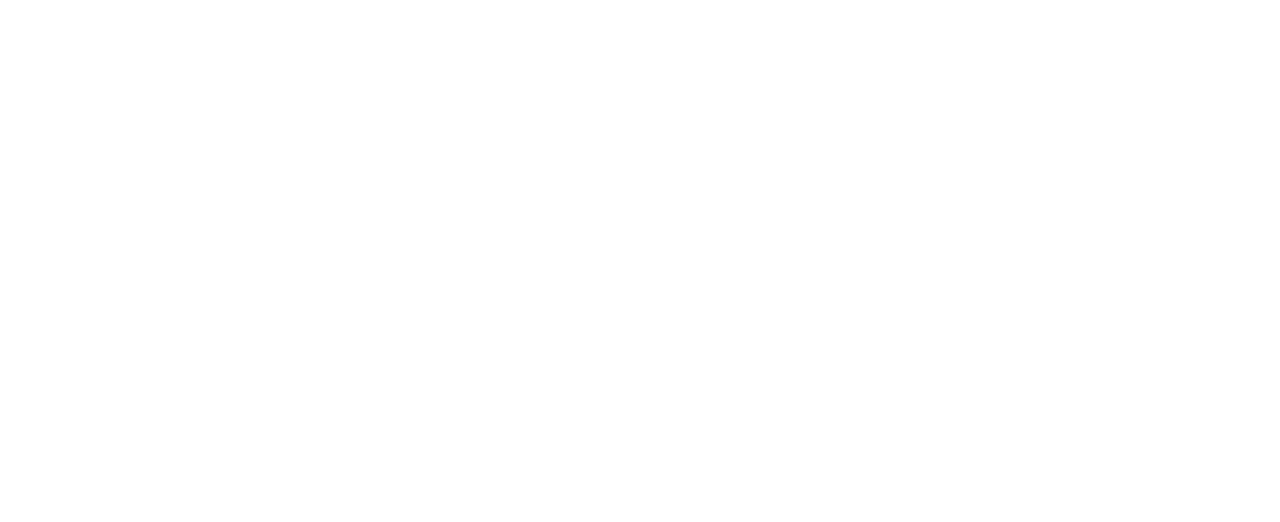
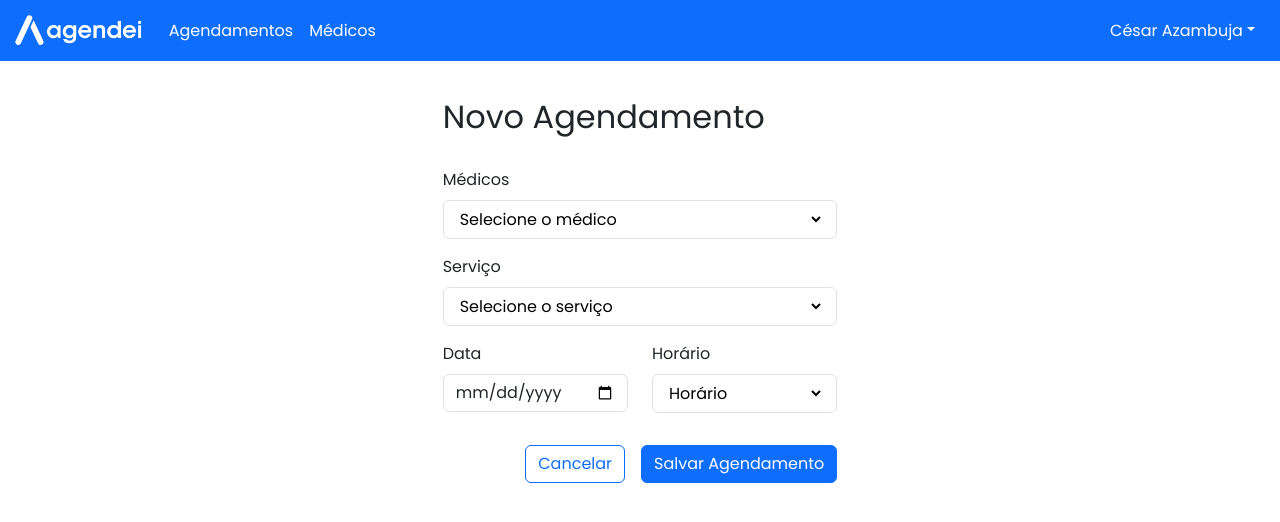
Before and after one commit to CesarAzambuja/agendei-web, a React (Vite) app: page /appointments/add in a window 1280 px wide. Before the commit this address had no page. Shown: the top 522 px of the page. Built offline with nearby package versions, Linux system fonts and the light colour scheme.

Commit message:
Create page for add and edit appointment

```diff
--- a/src/navegation.jsx
+++ b/src/navegation.jsx
@@ -2,6 +2,7 @@
 import Login from './pages/login/login';
 import Register from "./pages/register/register";
 import Appointments from './pages/appointments/appointments';
+import AppointmentAdd from "./pages/appointment-add/appointment-add";
 
 function Navegation(){
 
@@ -10,6 +11,8 @@
         <Route path ="/" element={<Login/>}/>
         <Route path ="/register" element={<Register/>}/>
         <Route path ="/appointments" element={<Appointments/>}/>
+        <Route path ="/appointments/add" element={<AppointmentAdd/>}/>
+        <Route path ="/appointments/edit/:id_appointment" element={<AppointmentAdd/>}/>
     </Routes>
     </BrowserRouter>
 
--- /dev/null
+++ b/src/pages/appointment-add/appointment-add.jsx
@@ -0,0 +1,91 @@
+
+import Navbar from './../../components/navibar/navbar';
+import { doctors, doctors_services } from '../../constants/data'
+import { Link, useParams } from 'react-router-dom';
+
+
+function AppointmentAdd(){
+
+    const {id_appointment} = useParams()
+
+    return<>
+    <Navbar />
+
+    <div className='container-fluid mt-page'>
+        <div className='row col-lg-4 offset-lg-4'>
+            <div className='col-12 mt-2'>
+               <h2>
+               {
+                id_appointment > 0 ? "Editar Agendamento" : "Novo Agendamento"
+               }
+               </h2>
+            </div>
+            <div className='col-12 mt-4'>
+                <label htmlFor="doctor" className='form-label'> Médicos</label>
+                <div className="form-control">
+                    <select name="doctor" id="doctor">
+                        <option value="0"> Selecione o médico</option>
+                        {
+                            doctors.map((doc) => {
+                                return <option key={doc.id_doctor}
+                                    value={doc.id_doctor}>
+                                    {doc.name}
+                                </option>
+                            })
+                        }
+
+                    </select>
+                </div>
+            </div>
+
+            <div className='col-12 mt-3'>
+                <label htmlFor="service" className='form-label'>Serviço</label>
+                <div className="form-control">
+                    <select name="service" id="service">
+                        <option value="0"> Selecione o serviço</option>
+                        {
+                            doctors_services.map((serv) => {
+                                return <option key={serv.idservice}
+                                    value={serv.idservice}>
+                                    {serv.description}
+                                </option>
+                            })
+                        }
+
+                    </select>
+                </div>
+            </div>
+
+            <div className='col-6 mt-3'>
+                <label htmlFor="bookingDate" className='form-label'>Data</label>
+                <input type="date" name="bookingDate" id="bookingDate" className='form-control'/>
+            </div>
+            <div className='col-6 mt-3'>
+                <label htmlFor="bookingHour" className='form-label'>Horário</label>
+                <div className='form-control mb-2'>
+                    <select name="bookingHour" id="bookingHour">
+                        <option value="0">Horário</option>
+                        <option value="09:00">09:00</option>
+                        <option value="10:00">10:00</option>
+                        <option value="11:00">11:00</option>
+                        <option value="12:00">12:00</option>
+                        <option value="13:00">13:00</option>
+                        <option value="14:00">14:00</option>
+                    </select>
+                </div>
+            </div>
+
+            <div className='col-12 mt-4'>
+                <div className='d-flex justify-content-end align-items-center'>
+                       <Link to="/appointments" className='btn btn-outline-primary me-3'>Cancelar</Link>
+                       <button className='btn btn-primary'>Salvar Agendamento</button>
+                </div>
+            </div>
+        </div>
+    </div>
+
+    </>
+
+}
+
+export default AppointmentAdd
--- a/src/pages/appointments/appointments.jsx
+++ b/src/pages/appointments/appointments.jsx
@@ -1,4 +1,4 @@
-import { Link } from "react-router-dom"
+import { Link, useNavigate } from "react-router-dom"
 import Navbar from "../../components/navibar/navbar"
 import {doctors, appointments} from '../../constants/data'
 import Appointment from "../../components/appointment/appointment"
@@ -7,8 +7,10 @@
 
 function Appointments (){
 
+    const navigate  = useNavigate()
+
     function ClickEdit(id_appointment){
-        console.log('Editar...' + id_appointment);
+        navigate('/appointments/edit/' + id_appointment)
     }
     function ClickDelete(id_appointment){
         console.log('Deletar...' + id_appointment);
```
Also changed, not shown: src/pages/appointment-add/appointmenta-add.styles.css (added).
